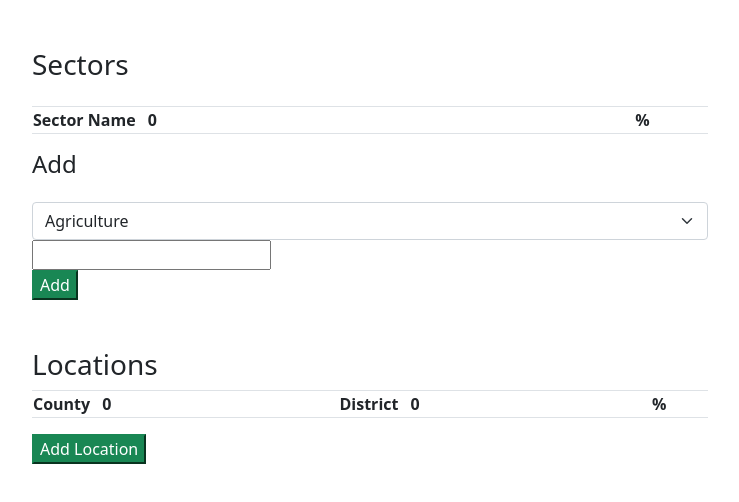
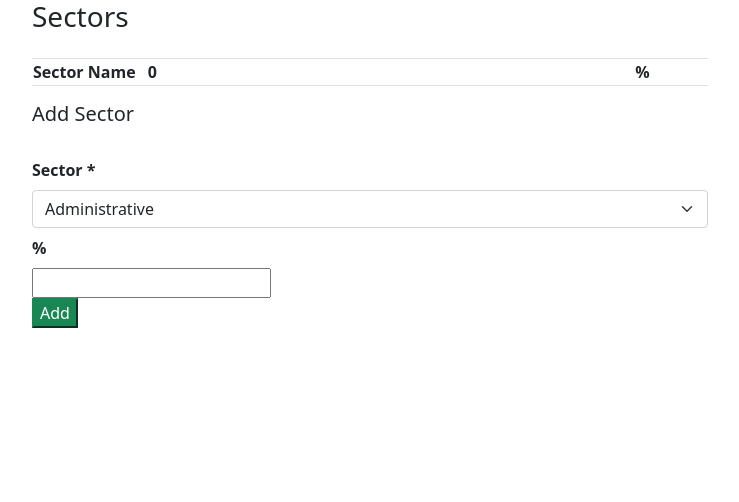
Before and after one commit to grigverdyan/AngP-New-Project-Creation, an Angular app in the folder world-food-program/: page / in a window 1280 px wide. Shown: the top 502 px of the page, without its empty margins (270-1009 px from the left). Built offline with nearby package versions, Linux system fonts and the light colour scheme.

Commit message:
some changes

```diff
--- a/world-food-program/src/app/app.component.html
+++ b/world-food-program/src/app/app.component.html
@@ -1,15 +1,15 @@
 
-<!--<div class="container mt-5" style="max-width: 700px;">-->
+<!--<div class="container mt-5" style="max-width: 800px;">-->
 <!--  <h3>Sample</h3>-->
 <!--  <app-project></app-project>-->
 <!--</div>-->
 
-<div class="container mt-5" style="max-width: 700px;">
+<div class="container mt-6" style="max-width: 700px;">
   <h3>Sectors</h3>
   <app-sectors></app-sectors>
 </div>
 
-<div class="container mt-5" style="max-width: 700px;">
-  <h3>Locations</h3>
-  <app-locations></app-locations>
-</div>
+<!--<div class="container mt-5" style="max-width: 700px;">-->
+<!--  <h3>Locations</h3>-->
+<!--  <app-locations></app-locations>-->
+<!--</div>-->
--- a/world-food-program/src/app/locations/locations.component.html
+++ b/world-food-program/src/app/locations/locations.component.html
@@ -13,8 +13,8 @@
     </tbody>
   </table>
 
-  <div *ngIf="addLocOpen">
-<!--    <div class=""></div>-->
+  <div class="modal-container" *ngIf="addLocOpen">
+    <div class="backdrop"></div>
     <div class="modal-content" >
 
       <h4>Add Project Location</h4>
@@ -22,33 +22,27 @@
 
       <form [formGroup]="locationForm">
 
-        <div>
-          County <p class="required">*</p>
-          <select class="form-select" formControlName="county" #countyVal>
-            <option disabled>-Select-</option>
-            <option *ngFor="let county of counties">{{county}}</option>
-          </select>
-        </div>
+        <label>County <span class="required">*</span></label>
+        <select class="form-select" formControlName="county" #countyVal>
+          <option disabled>-Select-</option>
+          <option *ngFor="let county of counties">{{county}}</option>
+        </select>
+        <p class="text-danger" *ngIf="!county.value && isLocInvalid">County field is required.</p>
 
-        <div>
-          District
+        <label>District <span class="required">*</span></label>
           <select class="form-select" *ngIf="getDist(countyVal.value)"  formControlName="district">
             <option disabled>-Select-</option>
             <option *ngFor="let district of districts">{{district}}</option>
           </select>
-        </div>
+        <p class="text-danger" *ngIf="!district.value && isLocInvalid">District field is required.</p>
 
-        <div>
-          <label for="locPercent">%</label>
-          <input id="locPercent" formControlName="locationPercent">
-        </div>
+
+        <label>%</label>
+        <input formControlName="locationPercent">
+        <p class="text-danger" *ngIf="!locationPercent.value && isLocInvalid">You need to enter percentage.</p>
 
         <button (click)="isValid()" class="btn-success">Add</button>
 
-        <div *ngIf="isLocInvalid" class="alert-danger">
-          Your form is not valid.
-          Please check what you entered!
-        </div>
       </form>
 
     </div>
--- a/world-food-program/src/app/locations/locations.component.ts
+++ b/world-food-program/src/app/locations/locations.component.ts
@@ -45,6 +45,18 @@ export class LocationsComponent implements OnInit {
     return control;
   }
 
+  get county() {
+    return this.locationForm.get("county");
+  }
+
+  get district() {
+    return this.locationForm.get("district");
+  }
+
+  get locationPercent() {
+    return this.locationForm.get("locationPercent");
+  }
+
   add() {
     this.addLocOpen = !this.addLocOpen;
   }
@@ -52,6 +64,7 @@ export class LocationsComponent implements OnInit {
   close() {
     this.addLocOpen = !this.addLocOpen;
     this.locationForm.reset();
+    this.isLocInvalid = false;
   }
 
   getDist(county: string): boolean {
--- a/world-food-program/src/app/project/project.component.html
+++ b/world-food-program/src/app/project/project.component.html
@@ -39,7 +39,7 @@
     <label for="planned-start-date">Planned Start Date*</label>
     <input id="planned-start-date" class="" type="date" formControlName="plannedStartDate" required>
     <div *ngIf="plannedStartDate?.touched && plannedStartDate?.invalid" class="text-danger">
-      <div *ngIf="plannedStartDate?.errors.required">Project Code is required</div>
+      <p *ngIf="plannedStartDate?.errors.required">Project Code is required</p>
     </div>
   </div>
 
--- a/world-food-program/src/app/project/project.component.ts
+++ b/world-food-program/src/app/project/project.component.ts
@@ -66,9 +66,9 @@ export class ProjectComponent implements OnInit {
     return this.projectForm.get('duration');
   }
 
-  get getControl(){
-    return this.projectForm.controls;
-  }
+  // get getControl(){
+  //   return this.projectForm.controls;
+  // }
 
   changeStatus(e: any) {
     this.implStatus!.setValue(e.target.value, {
--- a/world-food-program/src/app/sectors.service.ts
+++ b/world-food-program/src/app/sectors.service.ts
@@ -7,7 +7,7 @@ import {Sector} from "./exports";
 export class SectorService {
   sectors: Sector[] = [];
   alreadySec: string[] = [];
-  secNames = ["Agriculture","Administrative", "Health", "Tourism"];
+  secNames = ["Administrative", "Agriculture", "Health", "Tourism"];
   percentSum = 0;
 
   constructor() { }
--- a/world-food-program/src/app/sectors/sectors.component.html
+++ b/world-food-program/src/app/sectors/sectors.component.html
@@ -11,19 +11,24 @@
     </tbody>
   </table>
 
-  <h4> Add </h4>
+  <h5> Add Sector</h5>
   <form [formGroup]="sectorForm">
+
+    <label>Sector <span class="required">*</span></label>
     <select class="form-select" formControlName="sectorName">
       <option disabled>-Select-</option>
       <option *ngFor="let i of secNames">{{i}}</option>
     </select>
-
+    <p class="text-danger" *ngIf="!sectorName.value && isSecInvalid">Sector field is required.</p>
+    <p class="alert-danger" *ngIf="isSecInvalid && sectorName.value">{{sectorName.value}} sector already exists</p>
+    <label>%</label>
     <input formControlName="sectorPercent">
+    <p class="text-danger" *ngIf="!sectorPercent.value && isSecInvalid">You need to enter percentage of sector.</p>
   </form>
 
   <button class="btn-success" (click)="isValid()">Add</button>
-  <div class="alert-danger" *ngIf="isSecInvalid">
-    Added sector is invalid
-  </div>
+<!--  <div class="alert-danger" *ngIf="isSecInvalid">-->
+<!--    Added sector is invalid-->
+<!--  </div>-->
 
 </form>
--- a/world-food-program/src/app/sectors/sectors.component.ts
+++ b/world-food-program/src/app/sectors/sectors.component.ts
@@ -1,5 +1,5 @@
 import { Component, OnInit } from '@angular/core';
-import { FormArray, FormBuilder, FormControl, FormGroup} from "@angular/forms";
+import {FormArray, FormBuilder, FormControl, FormGroup, Validators} from "@angular/forms";
 import { SectorService } from "../sectors.service";
 import { Sector} from "../exports";
 
@@ -19,9 +19,9 @@ export class SectorsComponent implements OnInit {
     tableRows: this.fb.array(this.sectors)
   });
 
-  sectorForm = new FormGroup({
-    sectorName: new FormControl(),
-    sectorPercent:new FormControl()
+  sectorForm = this.fb.group({
+    sectorName: ['', Validators.required],
+    sectorPercent: ['', Validators.required],
   });
 
 
@@ -33,6 +33,14 @@ export class SectorsComponent implements OnInit {
   ngOnInit(): void {
     this.sectors = this.sectorService.getAllSectors();
     this.secNames = this.sectorService.getSectorNames();
+  }
+
+  get sectorName() {
+    return this.sectorForm.get("sectorName");
+  }
+
+  get sectorPercent() {
+    return this.sectorForm.get("sectorPercent");
   }
 
   isValid() {
@@ -66,7 +74,11 @@ export class SectorsComponent implements OnInit {
 
   sortSecByName() {
     this.sortType += 1;
-    this.sectors = this.sectorService.sortSectorsByName(this.sortType % 3);
-
+    if(this.sortType % 3 === 0) {
+      this.sectors = this.sectorService.getAllSectors();
+    } else {
+      this.sectors = this.sectorService.sortSectorsByName(this.sortType % 3);
+    }
+    console.log(this.sectors);
   }
 }
```
